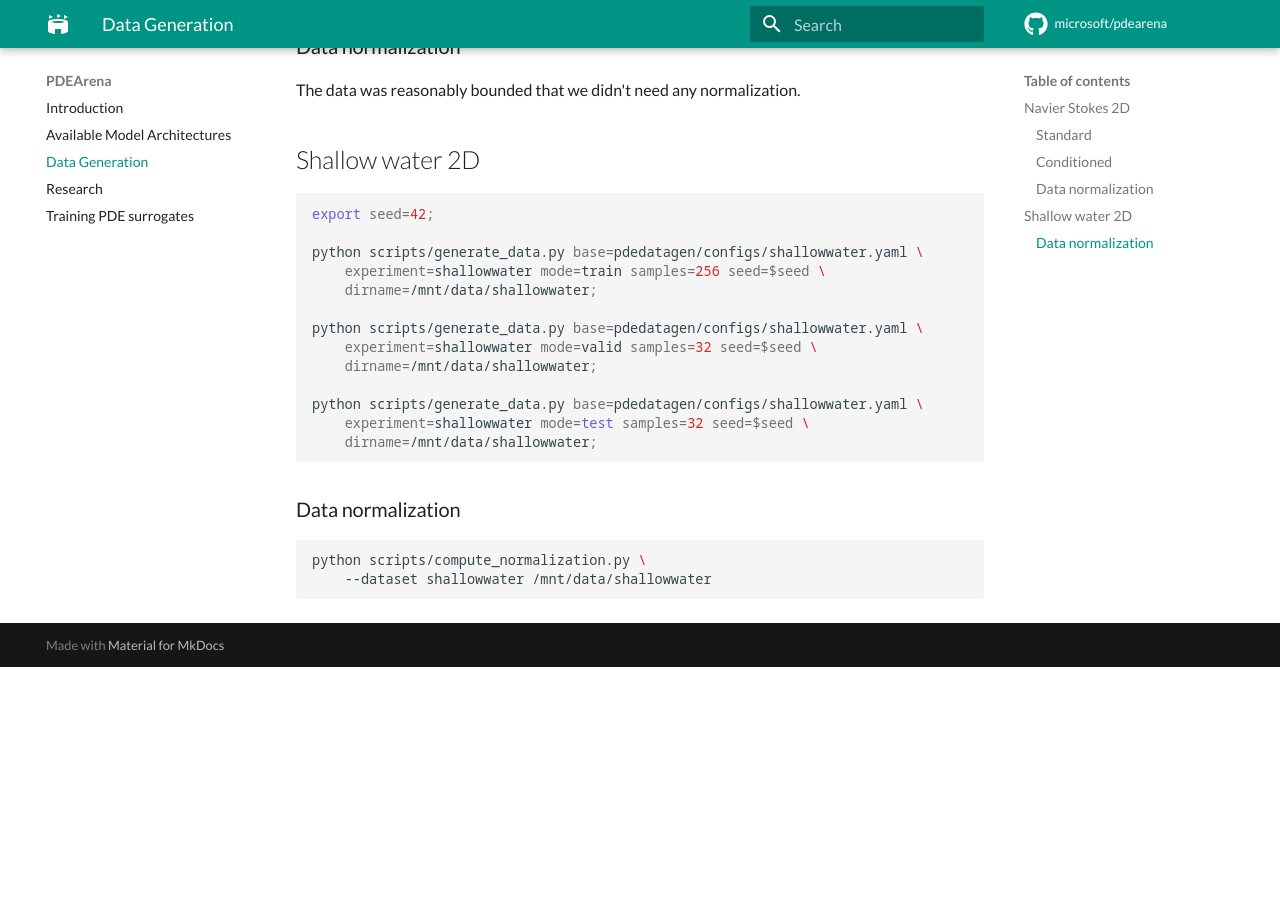
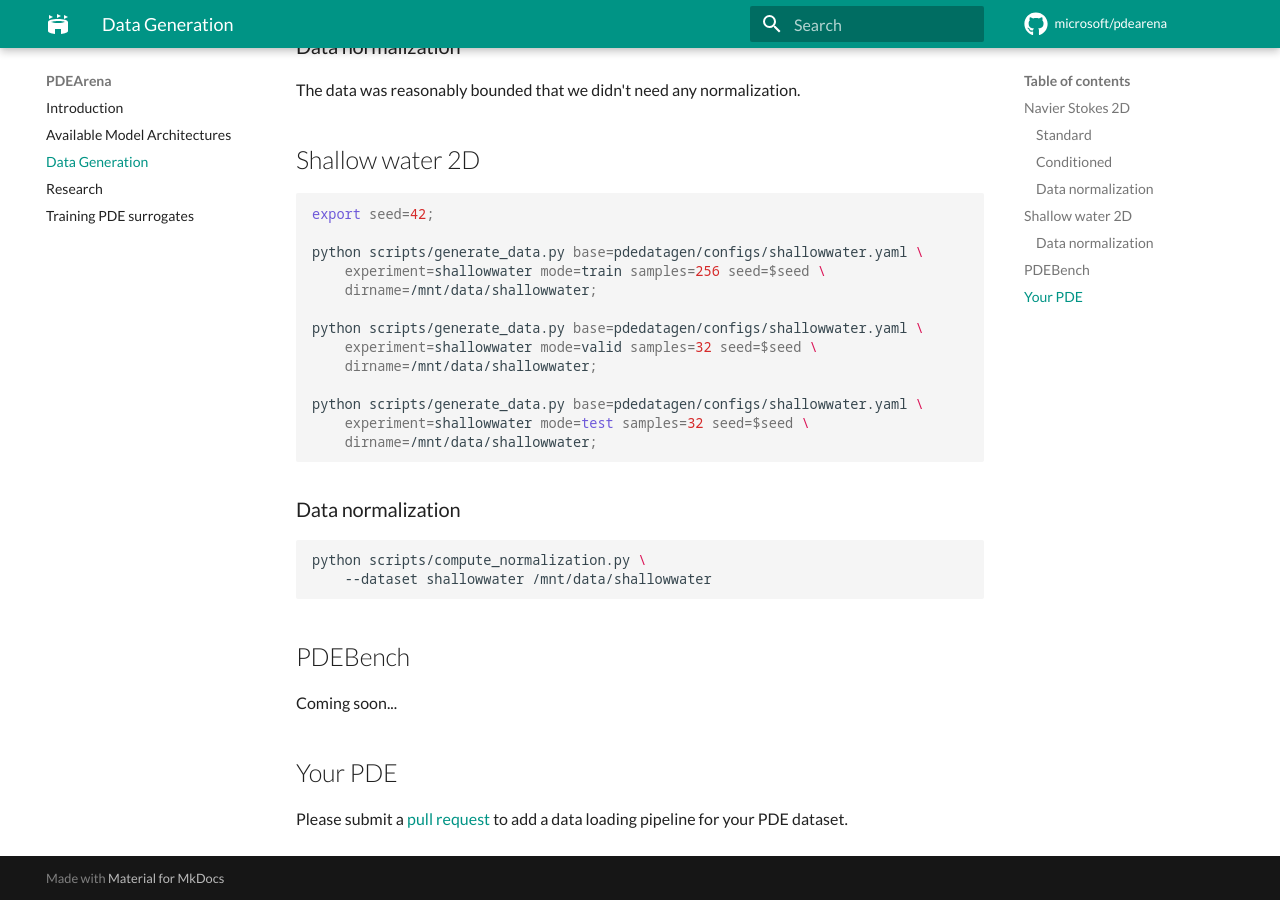
Before and after one commit to pdearena/pdearena, an MkDocs documentation site: the page built from docs/data.md, in a window 1280 px wide and 900 px high, scrolled down 999 px. Built offline with MkDocs 1.6.1 and Material for MkDocs 9.7.7, drawn with Linux system fonts in a browser that asks for light colours; comment, search, counter and statistics services are not loaded; before the commit the page ends 1666 px from its top, so only the background shows below that.

Commit message:
ask for more contrib

````diff
--- a/docs/data.md
+++ b/docs/data.md
@@ -68,3 +68,11 @@ python scripts/generate_data.py base=pdedatagen/configs/shallowwater.yaml \
 python scripts/compute_normalization.py \
     --dataset shallowwater /mnt/data/shallowwater
 ```
+
+## PDEBench
+
+Coming soon...
+
+## Your PDE
+
+Please submit a [pull request](https://github.com/microsoft/pdearena) to add a data loading pipeline for your PDE dataset.
````
Also changed, not shown: docs/train.md (+2 -2 lines).
